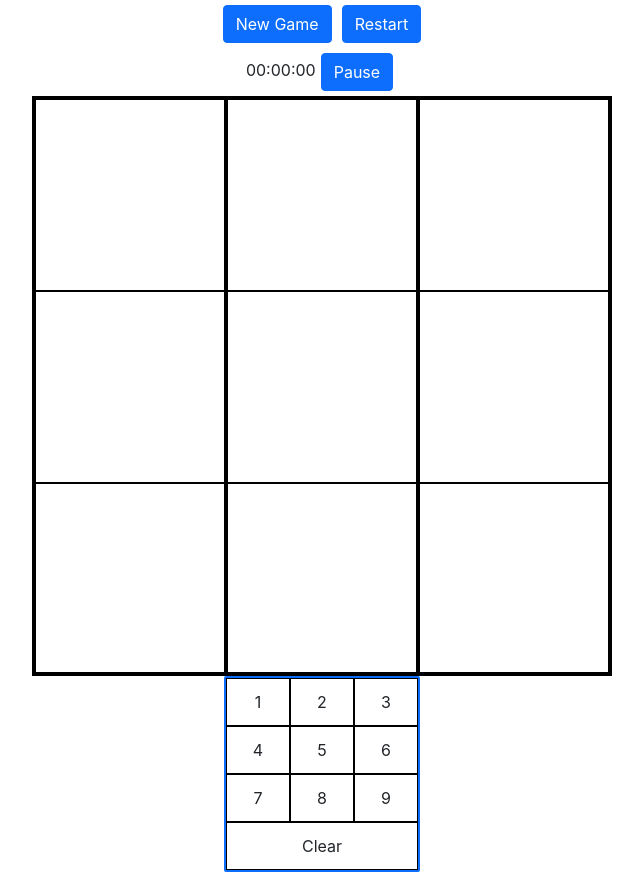
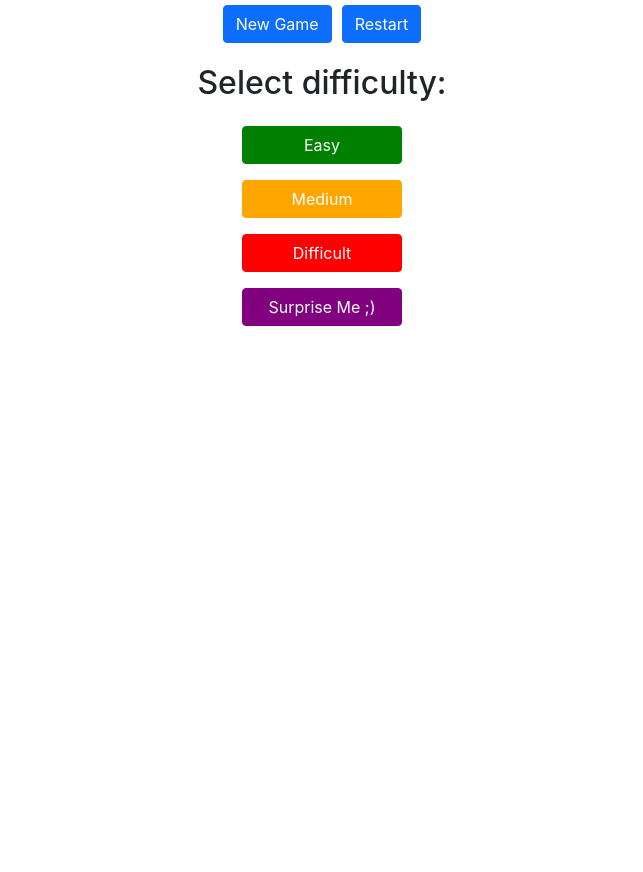
Before and after one commit to mcken-vince/mysudoku, a React (Create React App) app: page / in a window 1280 px wide. Shown: the whole page, without its empty margins (318-961 px from the left). After the commit the page ends 800 px from the top, so only its background shows below. Built offline with nearby package versions, Linux system fonts and the light colour scheme.

Commit message:
Make selectDifficulty show by default

```diff
--- a/src/App.tsx
+++ b/src/App.tsx
@@ -1,7 +1,7 @@
 import './styles/App.scss';
 import RegularBoard from './components/RegularBoard';
 import Button from 'react-bootstrap/Button';
-import { generateBoard, isEqualGrid, GridType, DifficultyType, squareType, makeCopyOfGrid } from './logic/Game';
+import { generateBoard, isEqualGrid, GridType, DifficultyType, squareType } from './logic/Game';
 import { useState, useRef } from 'react';
 import NumberSelection from './components/NumberSelection';
 import Timer from './components/Timer';
@@ -17,7 +17,7 @@ function App() {
   const [message, setMessage] = useState<string | null>(null);
   const [timer, setTimer] = useState<number>(0);
   const [pause, setPause] = useState<boolean>(false);
-  const [selectDifficulty, setSelectDifficulty] = useState<boolean>(false);
+  const [selectDifficulty, setSelectDifficulty] = useState<boolean>(true);
   const countRef = useRef<any>(null);
 
   const startTimer = () => {
```
